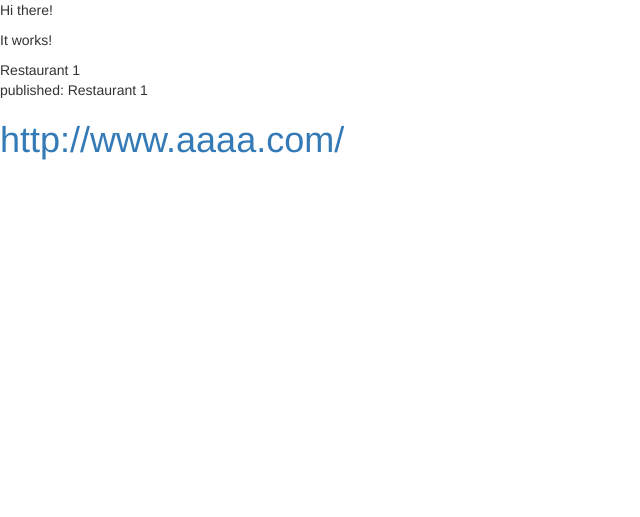
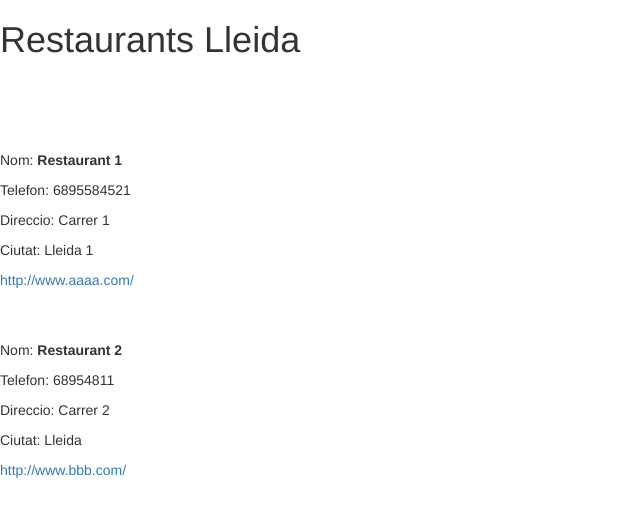
Before and after one commit to Jap9/Django_Restaurant, a Django app: page / in a window 1280 px wide. Shown: the top 517 px of the page, without its empty margins (0-640 px from the left). Run offline with Django 3.2, Linux system fonts and the light colour scheme; data comes from the database, SQL or seed files in the repository; some libraries are stand-ins or nearby versions.

Commit message:
Editat el html de la plantilla

```diff
--- a/Restaurantapp/views.py
+++ b/Restaurantapp/views.py
@@ -11,5 +11,5 @@ from django.http import HttpResponse
 #    return HttpResponse("hols")
 
 def mainpage(request):
-    rests = Restaurant.objects.filter(web="http://www.aaaa.com/")
+    rests = Restaurant.objects.filter(name__isnull=False)
     return render(request, 'Restaurantapp/base.html', {'rests':rests})
--- a/templates/Restaurantapp/base.html
+++ b/templates/Restaurantapp/base.html
@@ -6,17 +6,26 @@
             <title>Restaurant</title>
         </head>
         <body>
-            <p>Hi there!</p>
-            <p>It works!</p>
+
+             <div>
+                <h1><p>Restaurants Lleida</p></h1>
+                 <br> </br>
+            </div>
 
         {% for rest in rests %}
-         {{ rest }}
+         <!--{{ rest }}-->
 
             <div>
-                <p>published: {{ rest.name }}</p>
-                 <h1><a href="">{{ rest.web }}</a></h1>
+            <br> </br>
+                <p>Nom: <b>{{ rest.name }}</b></p>
+                <p>Telefon: {{ rest.telephone }}</p>
+                <p>Direccio: {{ rest.street }}</p>
+                <p>Ciutat: {{ rest.city }}</p>
+                <p><a href="Lloc web">{{ rest.web }}</a><p>
 
             </div>
+
+        {% endfor %}
         </body>
-        {% endfor %}
+
     </html>
```
Also changed, not shown: 6 other files.
